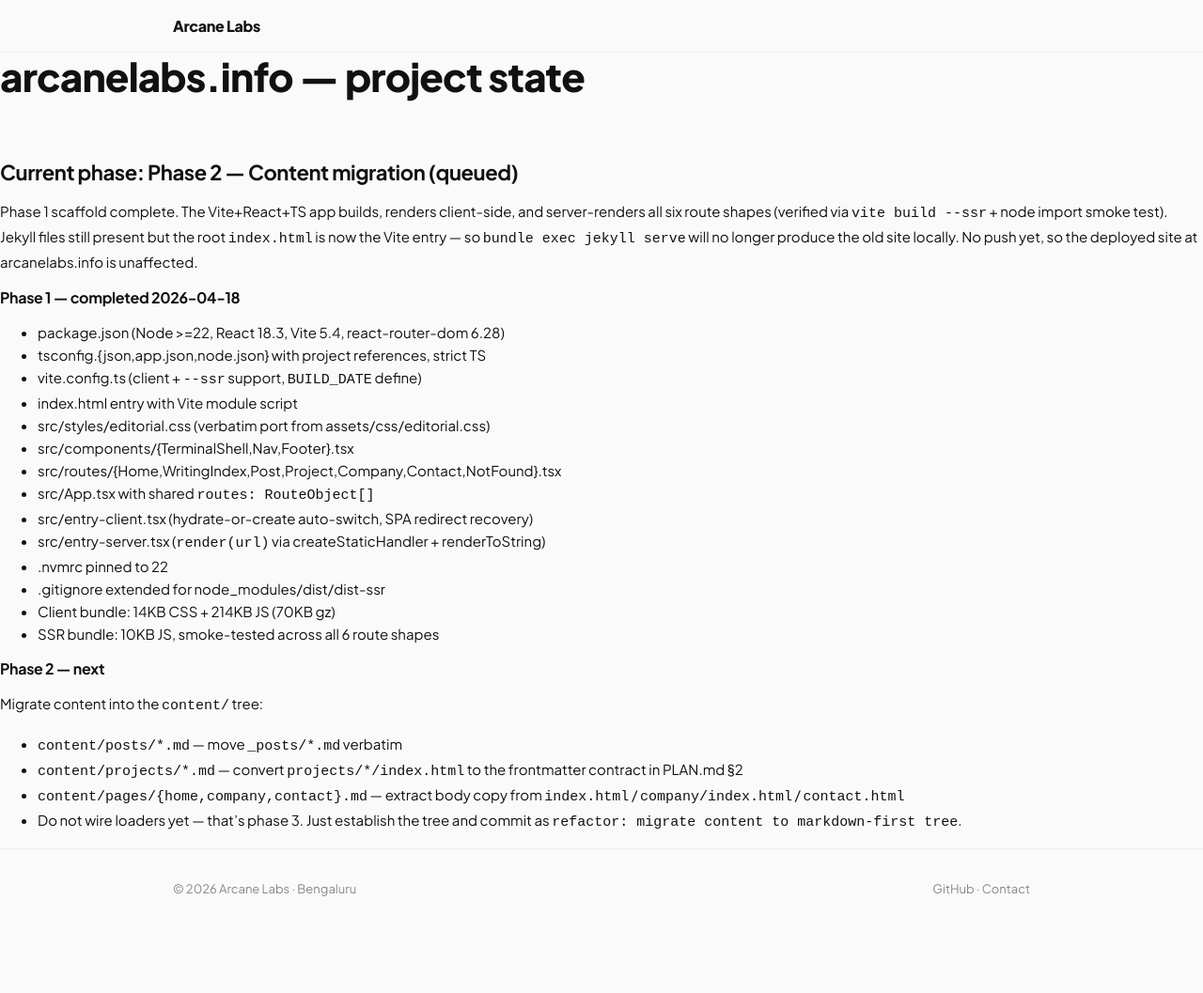
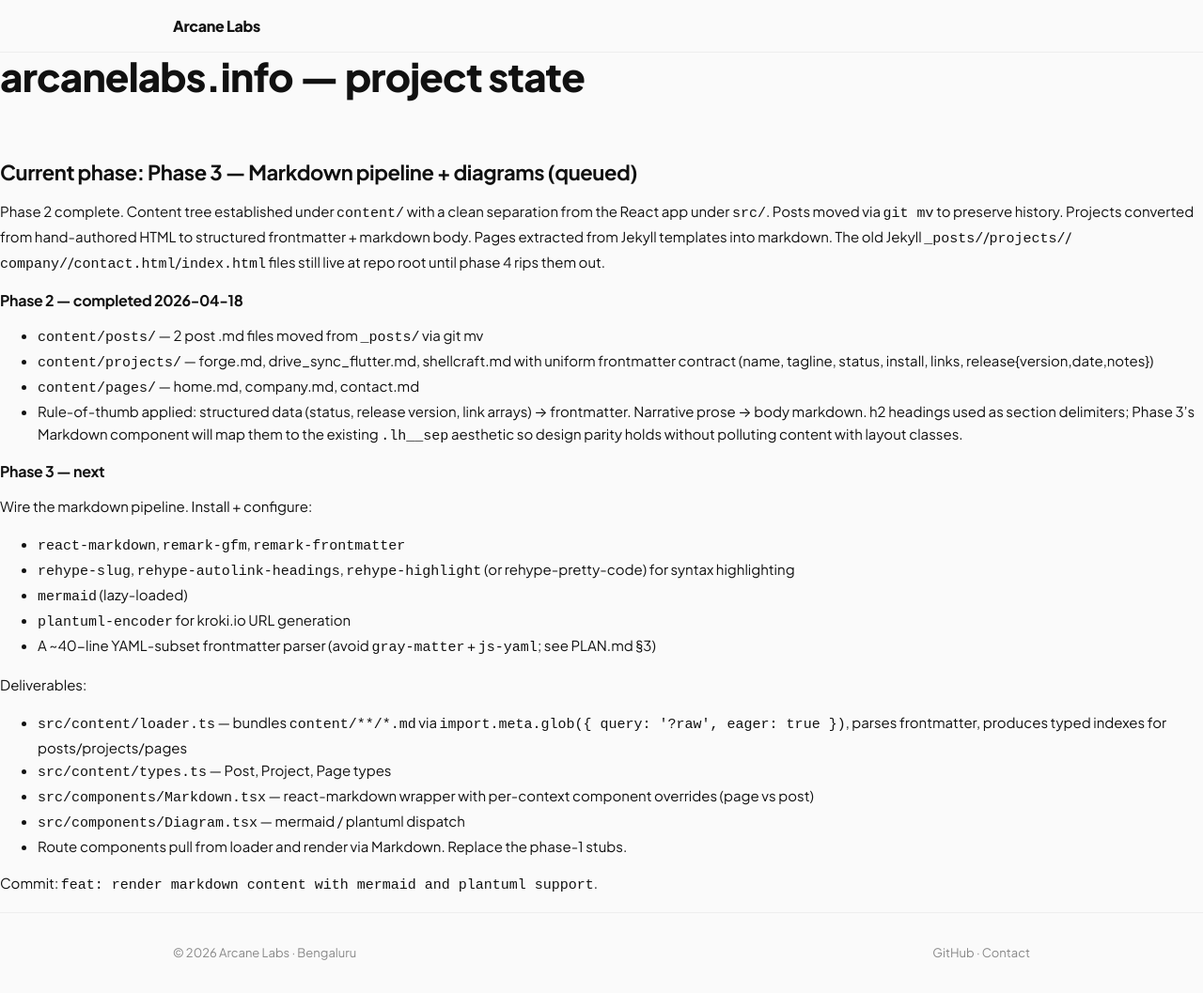
Before and after one commit to arcanelabsio/arcanelabs.info, a Jekyll site: the page built from STATE.md, in a window 1280 px wide and 1057 px high. Shown: the whole window at 94% size. Built offline with Jekyll 4.4.1, drawn with Linux system fonts in a browser that asks for light colours; our own code applies the rules of GitHub Pages for plain Markdown files.

Commit message:
refactor: migrate content to markdown-first tree
Phase 2 of the Vite+React rearchitecture (PLAN.md §7). Collects all
authored content under `content/`, fully decoupled from the React
app in `src/`:

- `content/posts/` — both posts `git mv`d from `_posts/` unchanged,
  preserving history.
- `content/projects/` — the three ship-ready projects rewritten from
  hand-authored HTML to a uniform frontmatter contract (name,
  tagline, status, install, links[], release{version,date,notes}).
  Structured data lives in frontmatter; narrative prose in body.
- `content/pages/` — home, company, contact extracted from the Jekyll
  templates into plain markdown with h2 section headings. Phase 3's
  Markdown component maps those h2s to the terminal `.lh__sep`
  aesthetic so design parity survives without layout classes
  leaking into content.

The phase-1 Jekyll files at repo root still exist for safety; they
get deleted in phase 4 when the GH Actions workflow takes over the
deploy pipeline.

```diff
--- a/STATE.md
+++ b/STATE.md
@@ -1,36 +1,46 @@
 # arcanelabs.info — project state
 
-## Current phase: Phase 2 — Content migration (queued)
+## Current phase: Phase 3 — Markdown pipeline + diagrams (queued)
 
-Phase 1 scaffold complete. The Vite+React+TS app builds, renders
-client-side, and server-renders all six route shapes (verified via
-`vite build --ssr` + node import smoke test). Jekyll files still
-present but the root `index.html` is now the Vite entry — so `bundle
-exec jekyll serve` will no longer produce the old site locally. No
-push yet, so the deployed site at arcanelabs.info is unaffected.
+Phase 2 complete. Content tree established under `content/` with a
+clean separation from the React app under `src/`. Posts moved via
+`git mv` to preserve history. Projects converted from hand-authored
+HTML to structured frontmatter + markdown body. Pages extracted from
+Jekyll templates into markdown. The old Jekyll `_posts/`/`projects/`/
+`company/`/`contact.html`/`index.html` files still live at repo root
+until phase 4 rips them out.
 
-### Phase 1 — completed 2026-04-18
-- package.json (Node >=22, React 18.3, Vite 5.4, react-router-dom 6.28)
-- tsconfig.{json,app.json,node.json} with project references, strict TS
-- vite.config.ts (client + `--ssr` support, `BUILD_DATE` define)
-- index.html entry with Vite module script
-- src/styles/editorial.css (verbatim port from assets/css/editorial.css)
-- src/components/{TerminalShell,Nav,Footer}.tsx
-- src/routes/{Home,WritingIndex,Post,Project,Company,Contact,NotFound}.tsx
-- src/App.tsx with shared `routes: RouteObject[]`
-- src/entry-client.tsx (hydrate-or-create auto-switch, SPA redirect recovery)
-- src/entry-server.tsx (`render(url)` via createStaticHandler + renderToString)
-- .nvmrc pinned to 22
-- .gitignore extended for node_modules/dist/dist-ssr
-- Client bundle: 14KB CSS + 214KB JS (70KB gz)
-- SSR bundle: 10KB JS, smoke-tested across all 6 route shapes
+### Phase 2 — completed 2026-04-18
+- `content/posts/` — 2 post .md files moved from `_posts/` via git mv
+- `content/projects/` — forge.md, drive_sync_flutter.md, shellcraft.md
+  with uniform frontmatter contract (name, tagline, status, install,
+  links, release{version,date,notes})
+- `content/pages/` — home.md, company.md, contact.md
+- Rule-of-thumb applied: structured data (status, release version,
+  link arrays) → frontmatter. Narrative prose → body markdown.
+  h2 headings used as section delimiters; Phase 3's Markdown component
+  will map them to the existing `.lh__sep` aesthetic so design parity
+  holds without polluting content with layout classes.
 
-### Phase 2 — next
-Migrate content into the `content/` tree:
-- `content/posts/*.md` — move `_posts/*.md` verbatim
-- `content/projects/*.md` — convert `projects/*/index.html` to the
-  frontmatter contract in PLAN.md §2
-- `content/pages/{home,company,contact}.md` — extract body copy from
-  `index.html` / `company/index.html` / `contact.html`
-- Do not wire loaders yet — that's phase 3. Just establish the tree
-  and commit as `refactor: migrate content to markdown-first tree`.
+### Phase 3 — next
+Wire the markdown pipeline. Install + configure:
+- `react-markdown`, `remark-gfm`, `remark-frontmatter`
+- `rehype-slug`, `rehype-autolink-headings`, `rehype-highlight` (or
+  rehype-pretty-code) for syntax highlighting
+- `mermaid` (lazy-loaded)
+- `plantuml-encoder` for kroki.io URL generation
+- A ~40-line YAML-subset frontmatter parser (avoid `gray-matter` +
+  `js-yaml`; see PLAN.md §3)
+
+Deliverables:
+- `src/content/loader.ts` — bundles `content/**/*.md` via
+  `import.meta.glob({ query: '?raw', eager: true })`, parses
+  frontmatter, produces typed indexes for posts/projects/pages
+- `src/content/types.ts` — Post, Project, Page types
+- `src/components/Markdown.tsx` — react-markdown wrapper with
+  per-context component overrides (page vs post)
+- `src/components/Diagram.tsx` — mermaid / plantuml dispatch
+- Route components pull from loader and render via Markdown. Replace
+  the phase-1 stubs.
+
+Commit: `feat: render markdown content with mermaid and plantuml support`.
```
Also changed, not shown: content/pages/company.md (added, +48 -0 lines), content/pages/contact.md (added, +30 -0 lines), content/pages/home.md (added, +37 -0 lines), content/projects/drive_sync_flutter.md (added, +56 -0 lines), content/projects/forge.md (added, +31 -0 lines), content/projects/shellcraft.md (added, +50 -0 lines), content/posts/2026-04-18-getting-started-with-drive-sync-flutter.md (renamed from _posts/2026-04-18-getting-started-with-drive-sync-flutter.md), content/posts/2026-04-19-getting-started-with-forge.md (renamed from _posts/2026-04-19-getting-started-with-forge.md).
